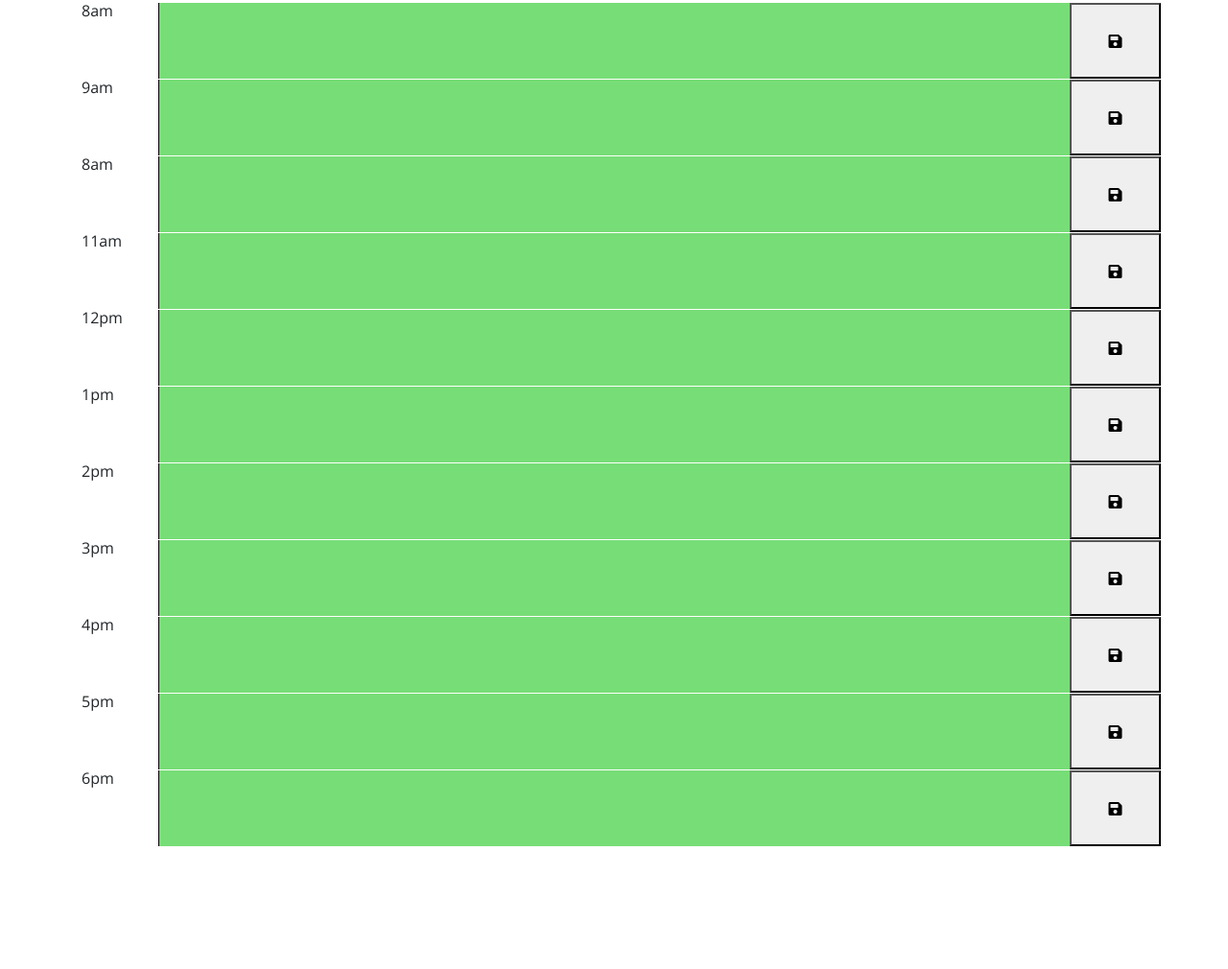
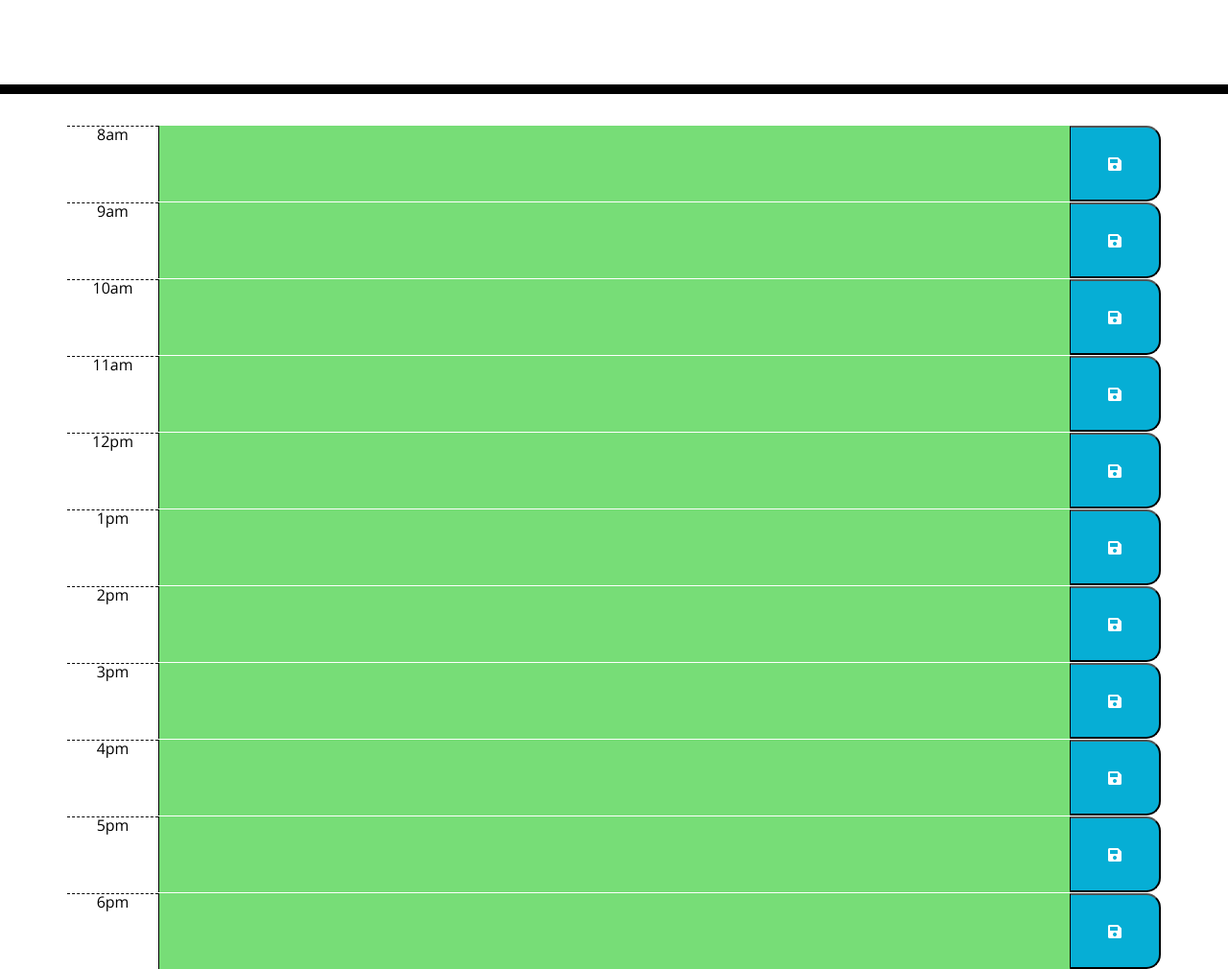
Before and after one commit to blmccavanagh/Work-Day-Scheduler, a plain HTML site: page index.html in a window 1280 px wide. Shown: the part 334-1344 px from the top of the page at 96% size. Before the commit the page ends 1216 px from the top, so only its background shows below. Drawn offline with nearby package versions, Linux system fonts and the light colour scheme.

Commit message:
HTML and JS files updated. Classes from CSS file added to HTML. JS updated to run setInterval function correctly.

```diff
--- a/Assets/js/script.js
+++ b/Assets/js/script.js
@@ -14,7 +14,7 @@ $(document).ready(function(){
 
 // Function to update scheduler based on current time
 function updateTimeSensitiveFunctions(){
-
+    now = moment();
     displayCurrentDateAndTime();
     colorCode();
 
--- a/index.html
+++ b/index.html
@@ -14,7 +14,7 @@
 </head>
 
 <body>
-  <header class="jumbotron">
+  <header class="jumbotron description">
     <h1 class="display-3">Work Day Scheduler</h1>
     <p class="lead">A simple calendar app for scheduling your work day</p>
     <p id="currentDay" class="lead"></p>
@@ -23,70 +23,70 @@
 
     <!-- Timeblocks go here -->
 
-    <div class="row">
-      <div class="col-1">8am</div>
+    <div class="row time-block">
+      <div class="col-1 hour">8am</div>
       <textarea name="8am" id="8" class="col"></textarea>
-      <button class="col-1"><i class="fas fa-save"></i></button>
+      <button class="col-1 saveBtn"><i class="fas fa-save"></i></button>
     </div>
 
-    <div class="row">
-      <div class="col-1">9am</div>
+    <div class="row time-block">
+      <div class="col-1 hour">9am</div>
       <textarea name="9am" id="9" class="col"></textarea>
-      <button class="col-1"><i class="fas fa-save"></i></button>
+      <button class="col-1 saveBtn"><i class="fas fa-save"></i></button>
     </div>
 
-    <div class="row">
-      <div class="col-1">8am</div>
+    <div class="row time-block">
+      <div class="col-1 hour">10am</div>
       <textarea name="10am" id="10" class="col"></textarea>
-      <button class="col-1"><i class="fas fa-save"></i></button>
+      <button class="col-1 saveBtn"><i class="fas fa-save"></i></button>
     </div>
 
-    <div class="row">
-      <div class="col-1">11am</div>
+    <div class="row time-block">
+      <div class="col-1 hour">11am</div>
       <textarea name="11am" id="11" class="col"></textarea>
-      <button class="col-1"><i class="fas fa-save"></i></button>
+      <button class="col-1 saveBtn"><i class="fas fa-save"></i></button>
     </div>
 
-    <div class="row">
-      <div class="col-1">12pm</div>
+    <div class="row time-block">
+      <div class="col-1 hour">12pm</div>
       <textarea name="12pm" id="12" class="col"></textarea>
-      <button class="col-1"><i class="fas fa-save"></i></button>
+      <button class="col-1 saveBtn"><i class="fas fa-save"></i></button>
     </div>
 
-    <div class="row">
-      <div class="col-1">1pm</div>
+    <div class="row time-block">
+      <div class="col-1 hour">1pm</div>
       <textarea name="1pm" id="13" class="col"></textarea>
-      <button class="col-1"><i class="fas fa-save"></i></button>
+      <button class="col-1 saveBtn"><i class="fas fa-save"></i></button>
     </div>
 
-    <div class="row">
-      <div class="col-1">2pm</div>
+    <div class="row time-block">
+      <div class="col-1 hour">2pm</div>
       <textarea name="2pm" id="14" class="col"></textarea>
-      <button class="col-1"><i class="fas fa-save"></i></button>
+      <button class="col-1 saveBtn"><i class="fas fa-save"></i></button>
     </div>
 
-    <div class="row">
-      <div class="col-1">3pm</div>
+    <div class="row time-block">
+      <div class="col-1 hour">3pm</div>
       <textarea name="3pm" id="15" class="col"></textarea>
-      <button class="col-1"><i class="fas fa-save"></i></button>
+      <button class="col-1 saveBtn"><i class="fas fa-save"></i></button>
     </div>
 
-    <div class="row">
-      <div class="col-1">4pm</div>
+    <div class="row time-block">
+      <div class="col-1 hour">4pm</div>
       <textarea name="4pm" id="16" class="col"></textarea>
-      <button class="col-1"><i class="fas fa-save"></i></button>
+      <button class="col-1 saveBtn"><i class="fas fa-save"></i></button>
     </div>
 
-    <div class="row">
-      <div class="col-1">5pm</div>
+    <div class="row time-block">
+      <div class="col-1 hour">5pm</div>
       <textarea name="5pm" id="17" class="col"></textarea>
-      <button class="col-1"><i class="fas fa-save"></i></button>
+      <button class="col-1 saveBtn"><i class="fas fa-save"></i></button>
     </div>
 
-    <div class="row">
-      <div class="col-1">6pm</div>
+    <div class="row time-block">
+      <div class="col-1 hour">6pm</div>
       <textarea name="6pm" id="18" class="col"></textarea>
-      <button class="col-1"><i class="fas fa-save"></i></button>
+      <button class="col-1 saveBtn"><i class="fas fa-save"></i></button>
     </div>
 
   </div>
```
